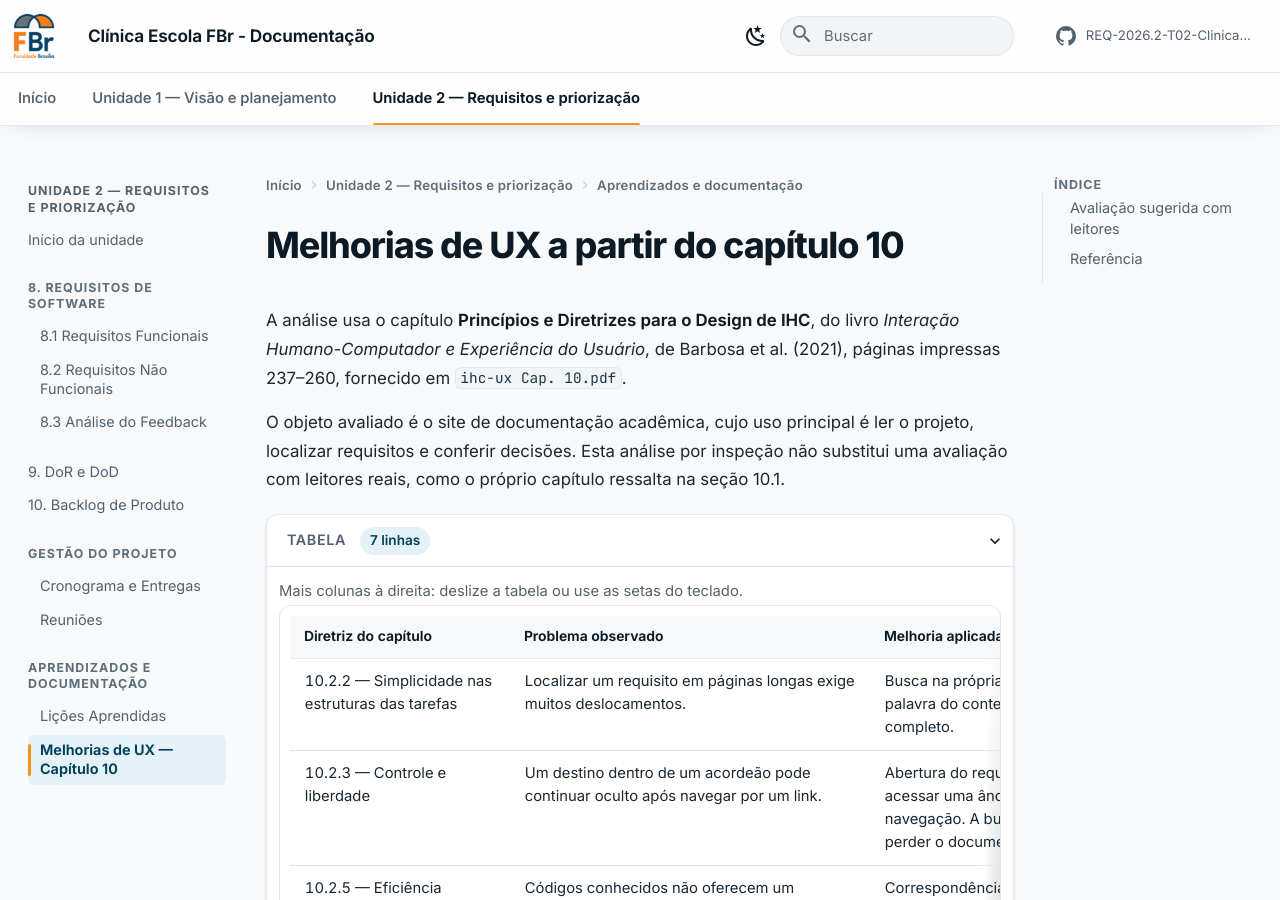
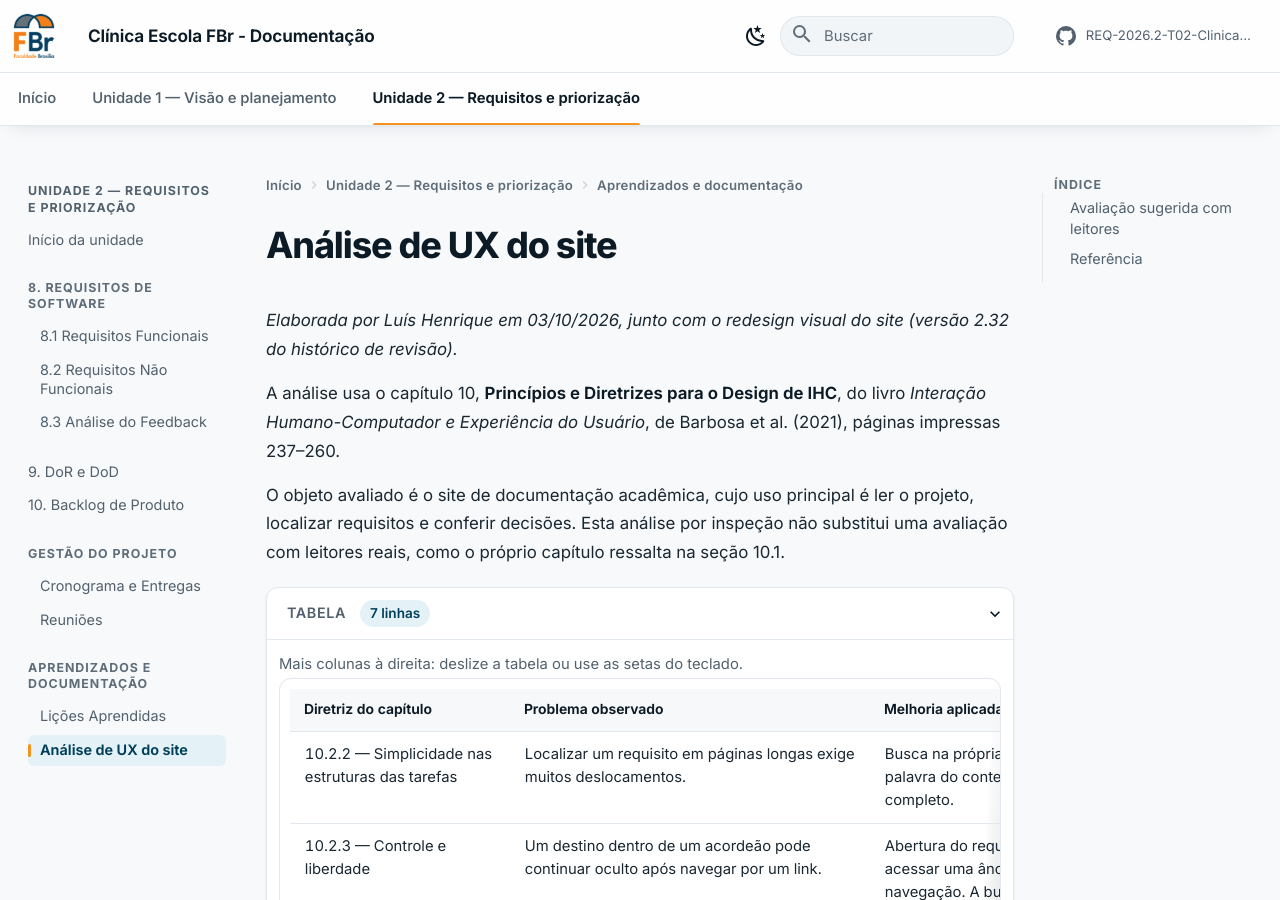
Before and after one commit to mdsreq-fga-unb/REQ-2026.2-T02-ClinicaEscolaFBr, an MkDocs documentation site: the page built from docs/analise-ux-capitulo-10.md, in a window 1280 px wide and 900 px high. Built offline with MkDocs 1.6.1 and Material for MkDocs 9.7.7, drawn with Linux system fonts in a browser that asks for light colours; comment, search, counter and statistics services are not loaded.

Commit message:
docs: alinha titulos, menu, pagina de UX e links da pagina inicial

```diff
--- a/docs/analise-ux-capitulo-10.md
+++ b/docs/analise-ux-capitulo-10.md
@@ -1,6 +1,8 @@
-# Melhorias de UX a partir do capítulo 10
+# Análise de UX do site
 
-A análise usa o capítulo **Princípios e Diretrizes para o Design de IHC**, do livro *Interação Humano-Computador e Experiência do Usuário*, de Barbosa et al. (2021), páginas impressas 237–260, fornecido em `ihc-ux Cap. 10.pdf`.
+_Elaborada por Luís Henrique em 03/10/2026, junto com o redesign visual do site (versão 2.32 do histórico de revisão)._
+
+A análise usa o capítulo 10, **Princípios e Diretrizes para o Design de IHC**, do livro *Interação Humano-Computador e Experiência do Usuário*, de Barbosa et al. (2021), páginas impressas 237–260.
 
 O objeto avaliado é o site de documentação acadêmica, cujo uso principal é ler o projeto, localizar requisitos e conferir decisões. Esta análise por inspeção não substitui uma avaliação com leitores reais, como o próprio capítulo ressalta na seção 10.1.
 
--- a/mkdocs.yml
+++ b/mkdocs.yml
@@ -91,7 +91,7 @@ nav:
       - 5. Engenharia de Requisitos: unidade-1/engenharia-requisitos.md
       - Gestão do Projeto:
           - 6. Cronograma e Entregas: unidade-1/gestao/cronograma.md
-          - 7. Equipe e Comunicação: unidade-1/gestao/equipe-comunicacao.md
+          - 7. Interação entre Equipe e Cliente: unidade-1/gestao/equipe-comunicacao.md
           - Boas práticas no GitHub: unidade-1/gestao/boas-praticas-github.md
           - Reuniões: unidade-1/reunioes.md
       - Estudos e referências:
@@ -111,4 +111,4 @@ nav:
           - Reuniões: unidade-2/reunioes.md
       - Aprendizados e documentação:
           - Lições Aprendidas: unidade-2/licoes-aprendidas.md
-          - Melhorias de UX — Capítulo 10: analise-ux-capitulo-10.md
+          - Análise de UX do site: analise-ux-capitulo-10.md
--- a/overrides/home.html
+++ b/overrides/home.html
@@ -119,11 +119,12 @@
       <li><a href="{{ 'unidade-2/gestao/cronograma/' | url }}">Cronograma da Unidade 2</a></li>
       <li><a href="{{ 'unidade-2/requisitos/nao-funcionais/' | url }}">Requisitos não funcionais (qualidade do sistema)</a></li>
       <li><a href="{{ 'unidade-2/requisitos/dor-dod/' | url }}">Critérios de preparação e conclusão (DoR e DoD)</a></li>
-      <li><a href="{{ 'analise-ux-capitulo-10/' | url }}">Análise e melhorias de UX — Capítulo 10</a></li>
+      <li><a href="{{ 'analise-ux-capitulo-10/' | url }}">Análise de UX do site</a></li>
       <li><a href="{{ 'unidade-1/gestao/equipe-comunicacao/' | url }}">Equipe e comunicação</a></li>
       <li><a href="{{ 'unidade-1/reunioes/' | url }}">Reuniões da Unidade 1</a></li>
       <li><a href="{{ 'unidade-2/reunioes/' | url }}">Reuniões da Unidade 2</a></li>
-      <li><a href="{{ 'unidade-1/licoes-aprendidas/' | url }}">Lições aprendidas</a></li>
+      <li><a href="{{ 'unidade-1/licoes-aprendidas/' | url }}">Lições aprendidas da Unidade 1</a></li>
+      <li><a href="{{ 'unidade-2/licoes-aprendidas/' | url }}">Lições aprendidas da Unidade 2</a></li>
       <li><a href="{{ 'unidade-1/referencias/' | url }}">Referências</a></li>
       <li><a href="#historico-de-revisao">Histórico de revisão</a></li>
       <li><a href="https://youtu.be/ysMmYmttAH8">Assistir à apresentação da Unidade 1</a></li>
```
Also changed, not shown: docs/unidade-2/index.md (+1 -1 lines), docs/unidade-2/requisitos/funcionais.md (+1 -1 lines), docs/unidade-2/requisitos/nao-funcionais.md (+1 -1 lines).
